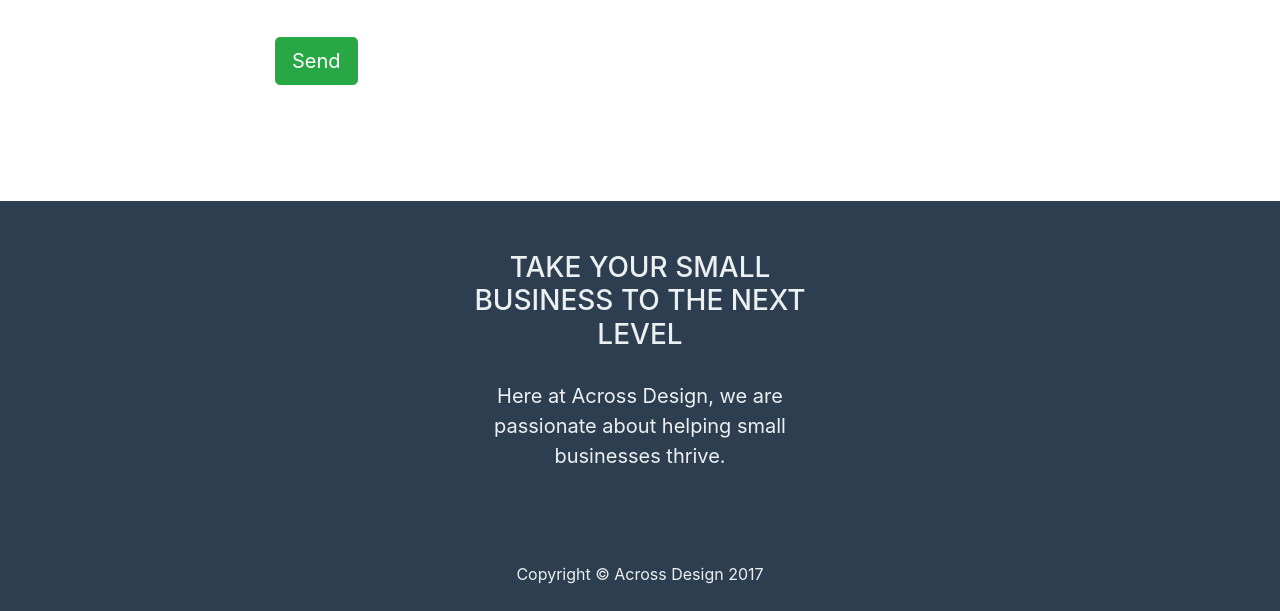
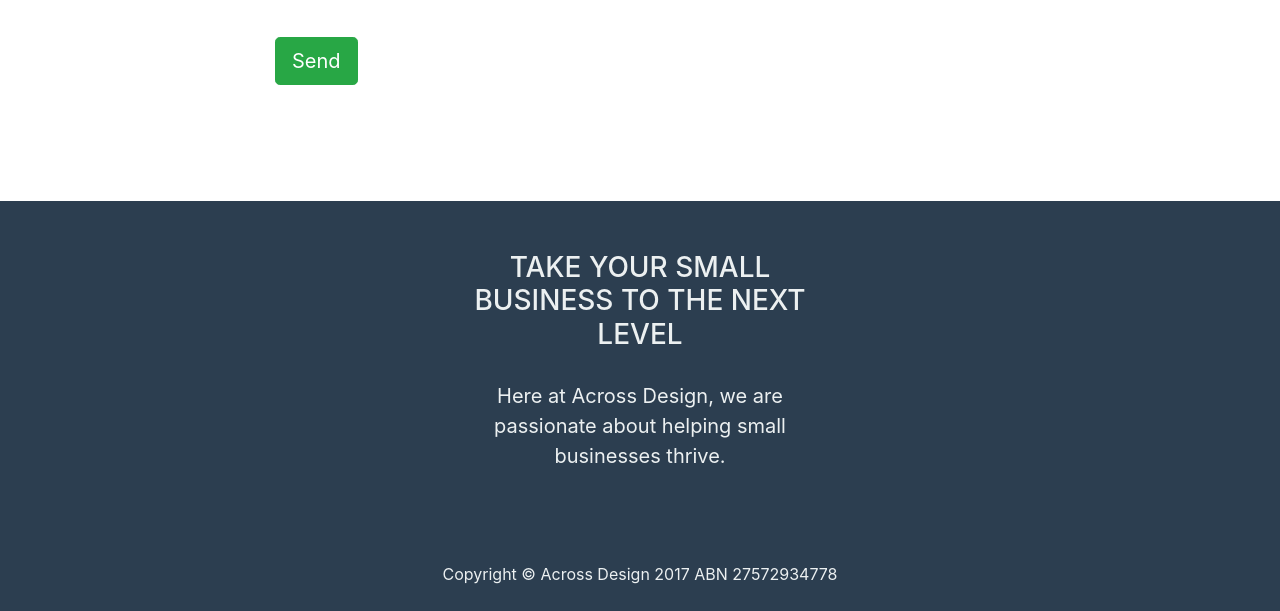
Before and after one commit to samr903/across.design, a website with bundled scripts: page index.html in a window 1280 px wide. Shown: the part 2931-3542 px from the top of the page. Built offline with nearby package versions, Linux system fonts and the light colour scheme.

Commit message:
Added ABN

```diff
--- a/index.html
+++ b/index.html
@@ -183,7 +183,7 @@
                 <div class="container">
                     <div class="row">
                         <div class="col-lg-12">
-                            Copyright &copy; Across Design 2017
+                            Copyright &copy; Across Design 2017 ABN 27572934778
                         </div>
                     </div>
                 </div>
```
